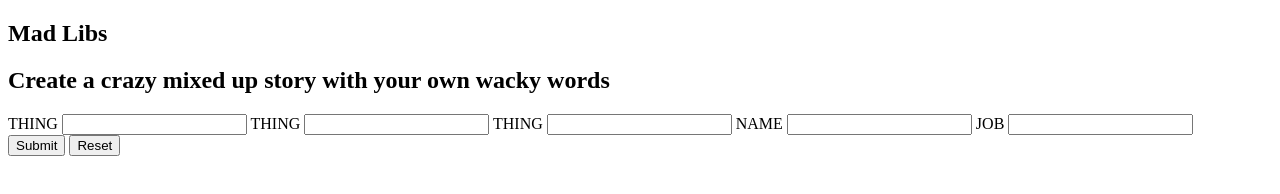
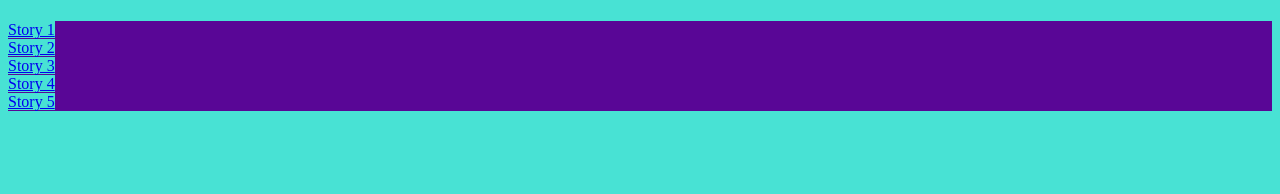
Before and after one commit to jlangner87/mad-libs, a plain HTML site: page index.html in a window 1280 px wide. Drawn offline with Linux system fonts and the light colour scheme.

Commit message:
further framework and linking files together

```diff
--- a/index.html
+++ b/index.html
@@ -5,35 +5,22 @@
   <meta http-equiv="X-UA-Compatible" content="IE=edge">
   <meta name="viewport" content="width=device-width, initial-scale=1.0">
   <link rel="stylesheet" type="text/css" href="style.css">
-  <title>Mad Libs</title>
+  <title>Mad Libs (for kids)</title>
 </head>
 <body>
-  <section id="topper">
-    <h1>Mad Libs</h1>
-    <h2>Create a crazy mixed up story with your own wacky words</h2>
-  </section>
-  <section class="userInput">
-    <label for="nounOne" id="field">THING</label>
-    <input type="text">
-    <label for="nounTWO" id="field">THING</label>
-    <input type="text">
-    <label for="nounTHREE" id="field">THING</label>
-    <input type="text">
-    <label for="nameOne" id="field">NAME</label>
-    <input type="text">
-    <label for="jobOne" id="field">JOB</label>
-    <input type="text">
-
-
-  </section>
-
-  <section id="storyBoard"></section>
-
-  <section id="buttonContainer">
-    <button id="submit">Submit</button>
-    <button id="button">Reset</button>
-  </section>
-
+  <H1></H1>
+  <h2></h2>
+<div class="links">
+<a href="story1.html">Story 1</a>
+<br>
+<a href="story2.html">Story 2</a>
+<br>
+<a href="story3.html">Story 3</a>
+<br>
+<a href="story4.html">Story 4</a>
+<br>
+<a href="story5.html">Story 5</a>
+</div>
 
 <script type="text/javascript" src="app.js"></script>
 </body>
--- /dev/null
+++ b/style.css
@@ -0,0 +1,8 @@
+* {
+  background-color: #48e2d4;
+}
+
+.links {
+  background-color: #590696;
+  color: white;
+}
```
Also changed, not shown: story2.html (+16 -0 lines), story3.html (+16 -0 lines), story4.html (added, +16 -0 lines), story5.html (added, +16 -0 lines), Screen Shot 2022-07-07 at 9.12.11 PM.png (added), 1 other file.
